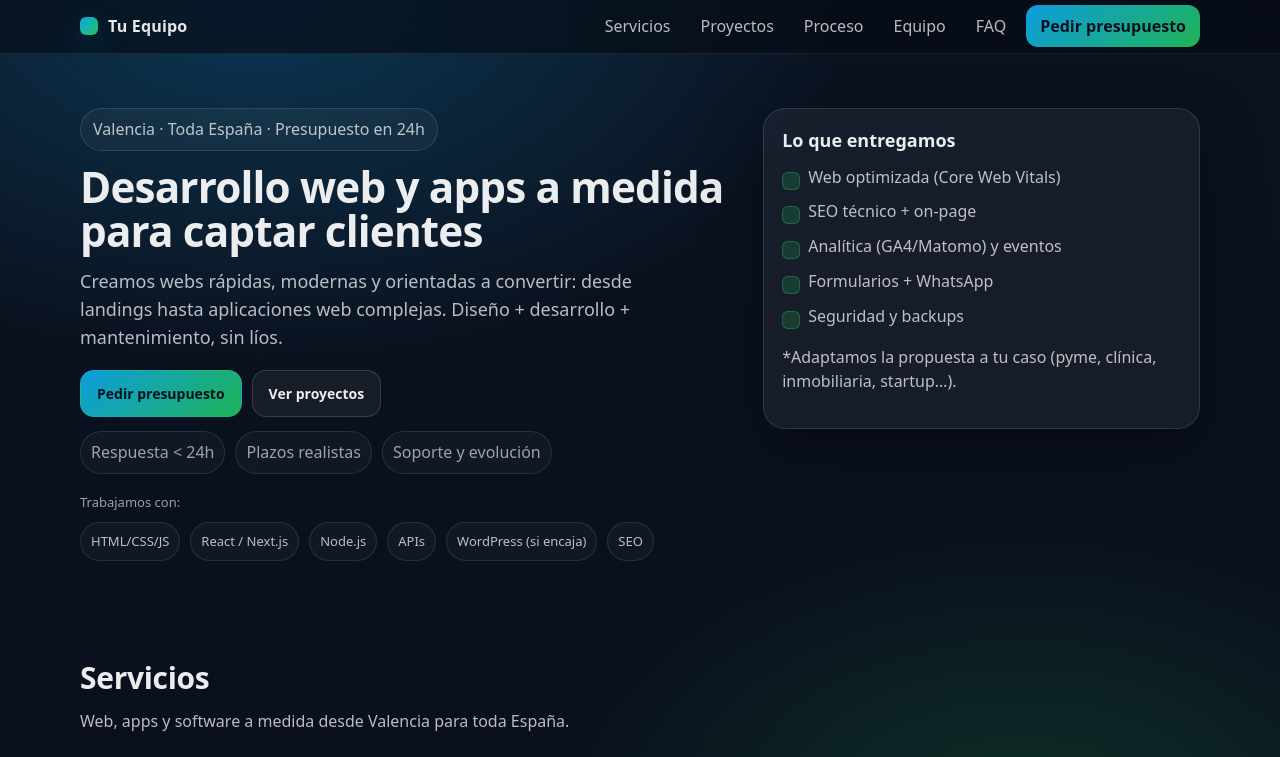
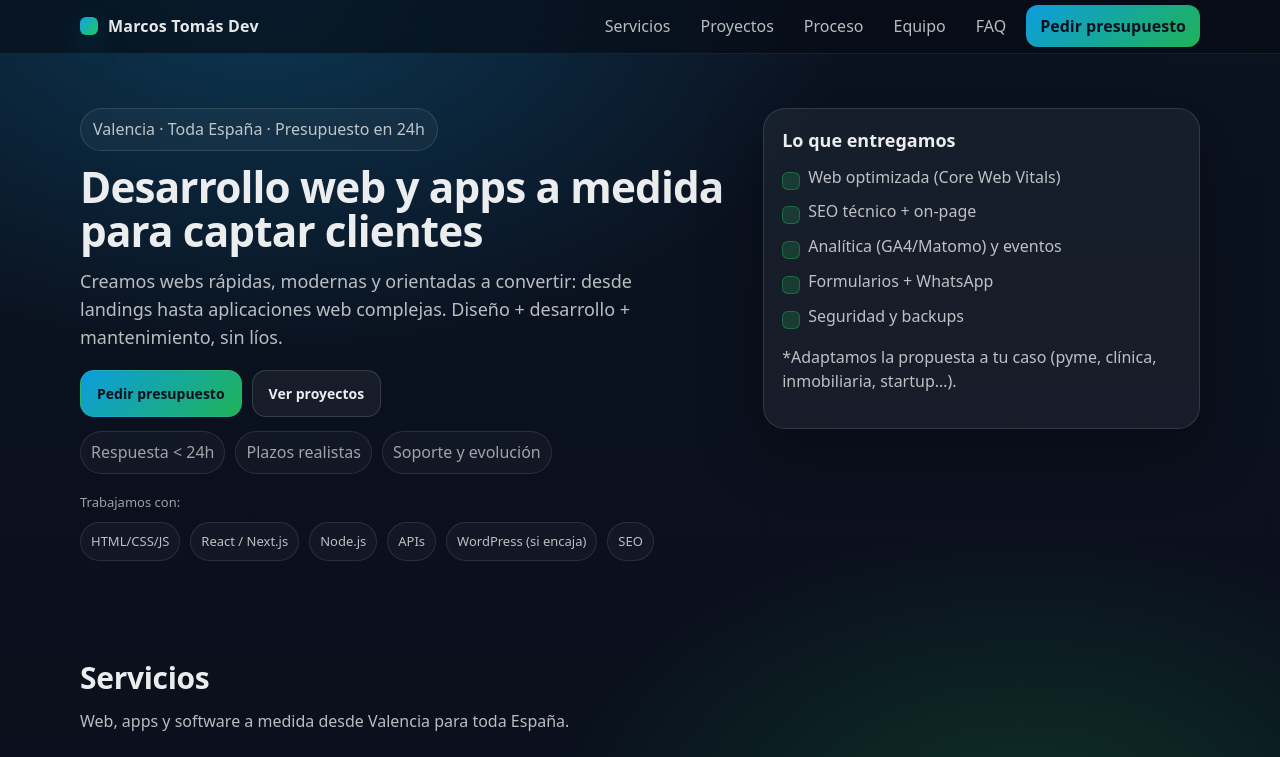
Before and after one commit to MarcosLuna23/primeraprueba, a React (Vite) app: page / in a window 1280 px wide. Shown: the top 757 px of the page. Built offline with nearby package versions, Linux system fonts and the light colour scheme.

Commit message:
Update brand contact info

```diff
--- a/src/App.jsx
+++ b/src/App.jsx
@@ -2,14 +2,14 @@ import { useEffect, useMemo, useState } from "react";
 import "./styles.css";
 
 const BRAND = {
-  name: "Tu Equipo",
-  tagline: "Desarrollo web y apps a medida",
+  name: "Marcos Tomás Dev",
+  tagline: "Webs rápidas y apps a medida",
   city: "Valencia",
   country: "España",
-  email: "hola@tudominio.es",
-  phoneDisplay: "+34 XXX XXX XXX",
-  phoneWa: "34XXXXXXXXX", // sin + y sin espacios. Ej: 34600111222
-  domain: "https://tudominio.es",
+  email: "marcostomascampos@gmail.com",
+  phoneDisplay: "+34 646 737 527",
+  phoneWa: "34646737527", // sin + y sin espacios. Ej: 34600111222
+  domain: "", // opcional (si tienes dominio, ponlo aquí)
 };
 
 function cn(...xs) {
```
